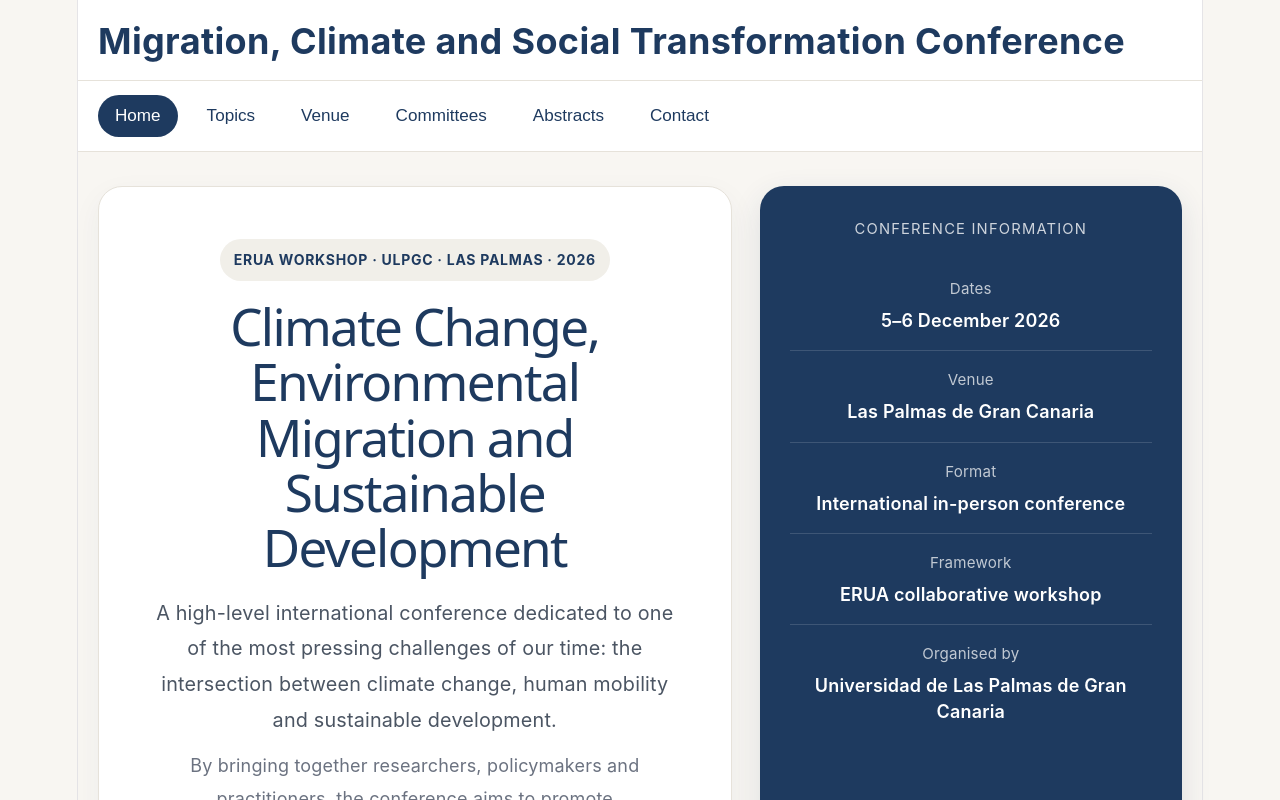
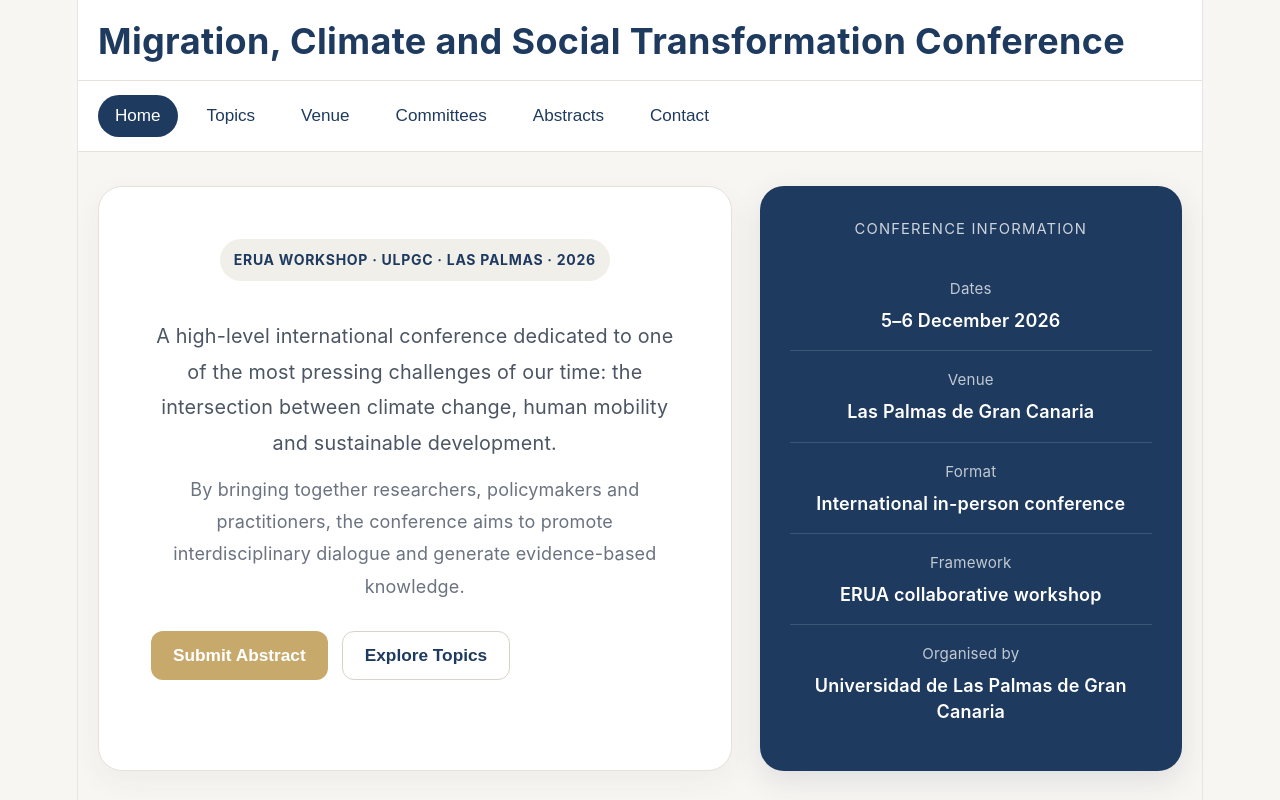
Before and after one commit to alessandroindelicatoa-source/conference-ulpgc-2026, a React (Vite) app: page / in a window 1280 px wide. Shown: the top 800 px of the page. Built offline with nearby package versions, Linux system fonts and the light colour scheme.

Commit message:
Remove big hero title

```diff
--- a/src/App.jsx
+++ b/src/App.jsx
@@ -110,9 +110,6 @@ function App() {
               <div className="hero-copy">
                 <div className="eyebrow">ERUA Workshop · ULPGC · Las Palmas · 2026</div>
 
-                <h1>
-                  Climate Change, Environmental Migration and Sustainable Development
-                </h1>
 
                 <p className="lead">
                   A high-level international conference dedicated to one of the
```
